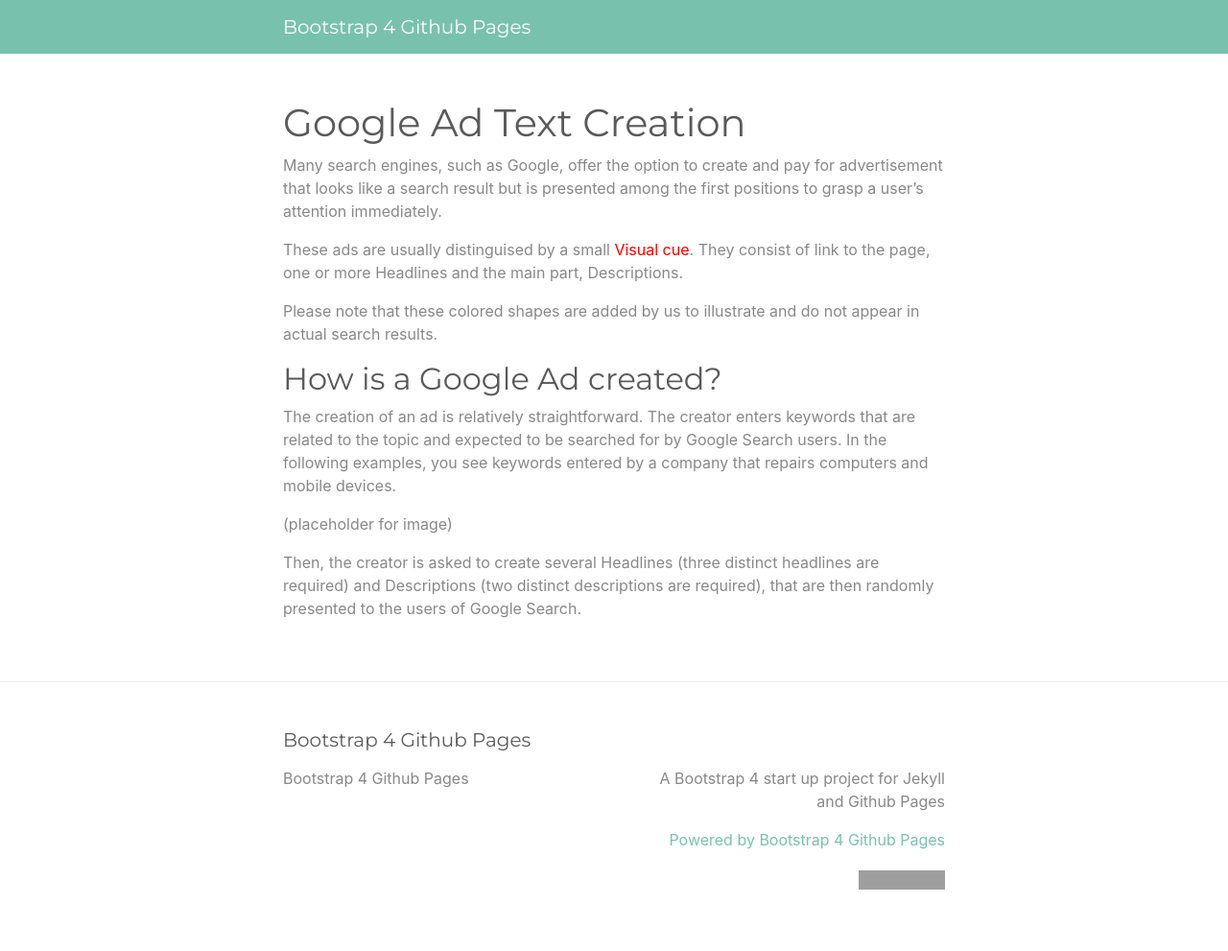
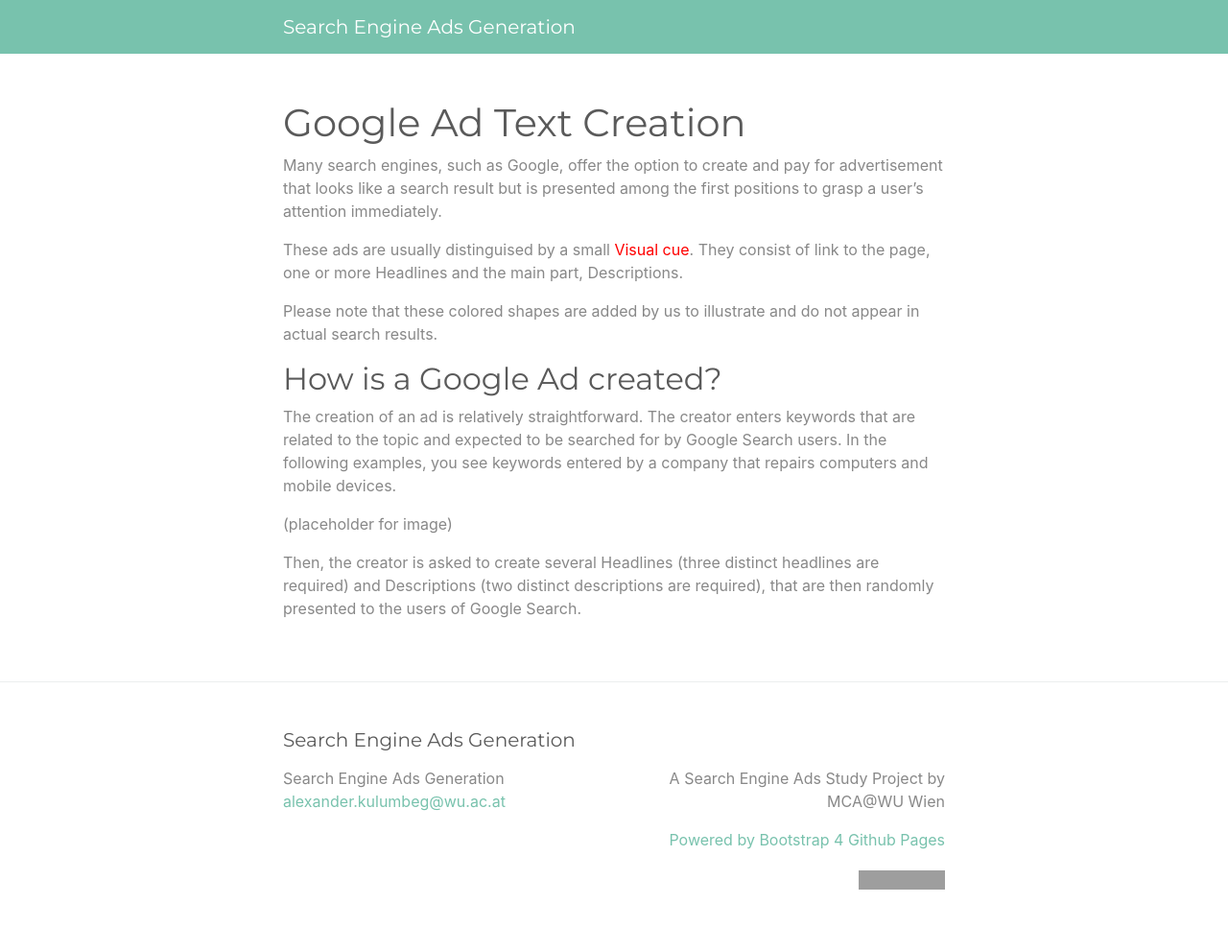
Before and after one commit to wu-mca/adtext, a Jekyll site: the page built from index.md, in a window 1280 px wide. Shown: the whole page at 96% size. Built offline with Jekyll 4.4.1, drawn with Linux system fonts in a browser that asks for light colours; grey boxes are pictures that could not be loaded.

Commit message:
Update _config.yml

```diff
--- a/_config.yml
+++ b/_config.yml
@@ -13,10 +13,10 @@
 # you will see them accessed via {{ site.title }}, {{ site.email }}, and so on.
 # You can create any custom variable you would like, and they will be accessible
 # in the templates via {{ site.myvariable }}.
-title: Bootstrap 4 Github Pages
-email: ""
+title: Search Engine Ads Generation
+email: "alexander.kulumbeg@wu.ac.at"
 description: >- # this means to ignore newlines until "baseurl:"
-  A Bootstrap 4 start up project for Jekyll and Github Pages
+  A Search Engine Ads Study Project by MCA@WU Wien
 #baseurl: "" # the subpath of your site, e.g. /blog
 #url: "" # the base hostname & protocol for your site, e.g. http://example.com
 #twitter_username: jekyllrb
```
